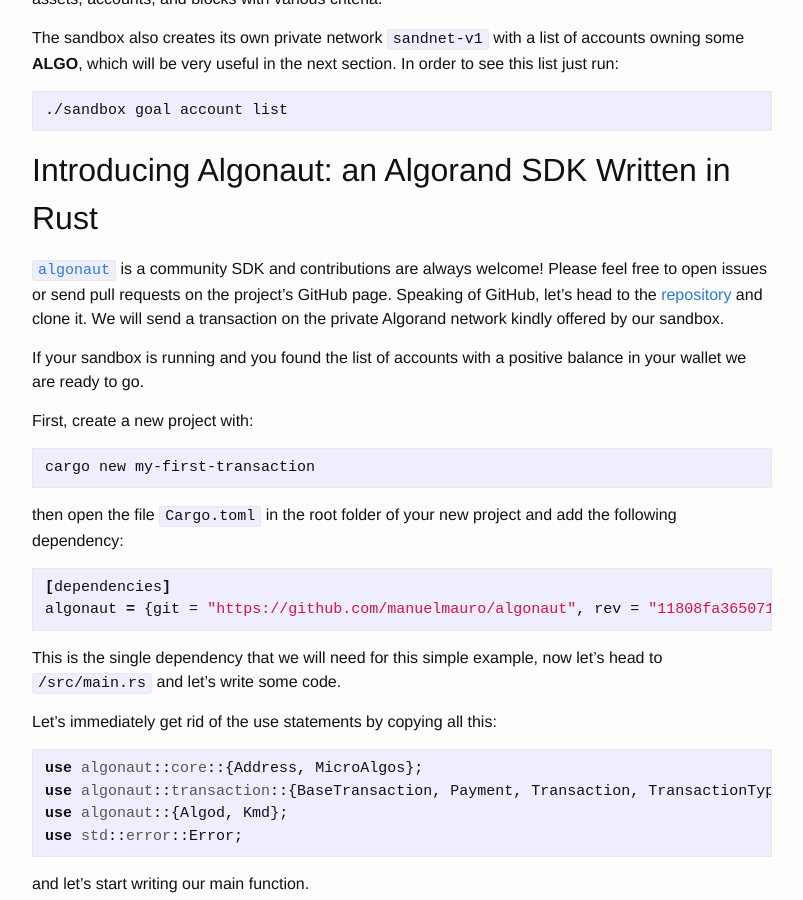
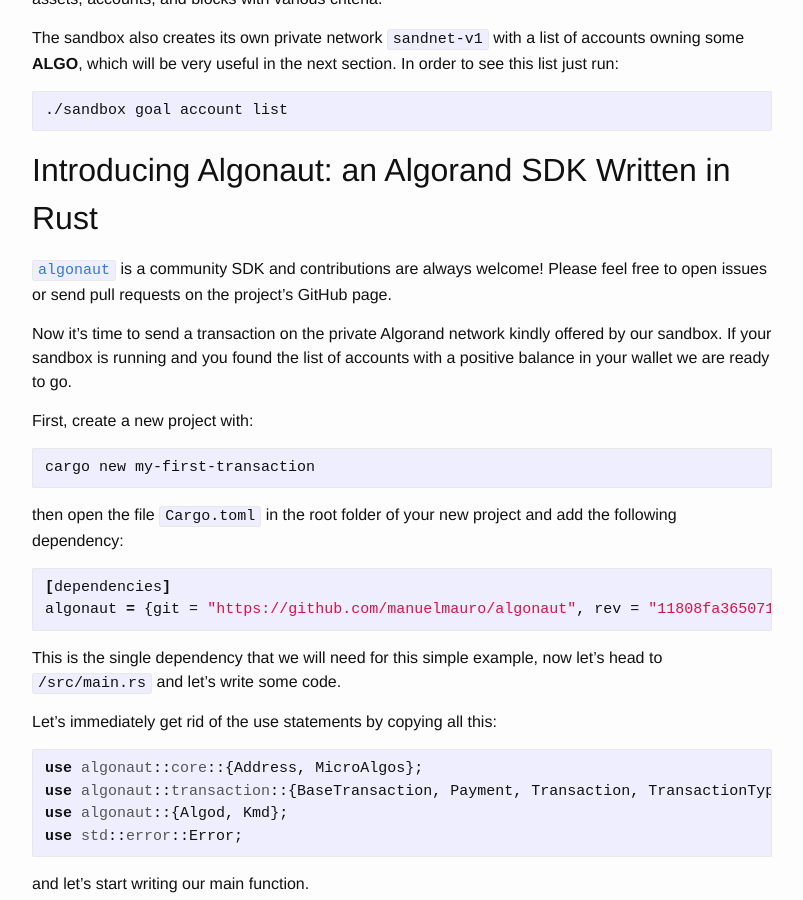
Before and after one commit to manuelmauro/blog, a Jekyll site: the page built from _posts/2021-03-19-writing-an-algorand-sdk-in-rust-the-basics.markdown, in a window 1280 px wide and 900 px high, scrolled down 1321 px. Shown: the whole window, without its empty margins (238-1041 px from the left). Built offline with Jekyll 4.4.1, drawn with Linux system fonts in a browser that asks for light colours; some web fonts are replaced.

Commit message:
Remove sentence

```diff
--- a/_posts/2021-03-19-writing-an-algorand-sdk-in-rust-the-basics.markdown
+++ b/_posts/2021-03-19-writing-an-algorand-sdk-in-rust-the-basics.markdown
@@ -53,8 +53,8 @@ The sandbox also creates its own private network `sandnet-v1` with a list of acc
 ## Introducing Algonaut: an Algorand SDK Written in Rust
 
 [`algonaut`](https://github.com/manuelmauro/algonaut) is a community SDK and contributions are always welcome! Please feel free to open issues or send pull requests on the project's GitHub page.
-Speaking of GitHub, let's head to the [repository](https://github.com/manuelmauro/algonaut) and clone it. We will send a transaction on the private Algorand network kindly offered by our sandbox.
 
+Now it's time to send a transaction on the private Algorand network kindly offered by our sandbox.
 If your sandbox is running and you found the list of accounts with a positive balance in your wallet we are ready to go.
 
 First, create a new project with:
```
